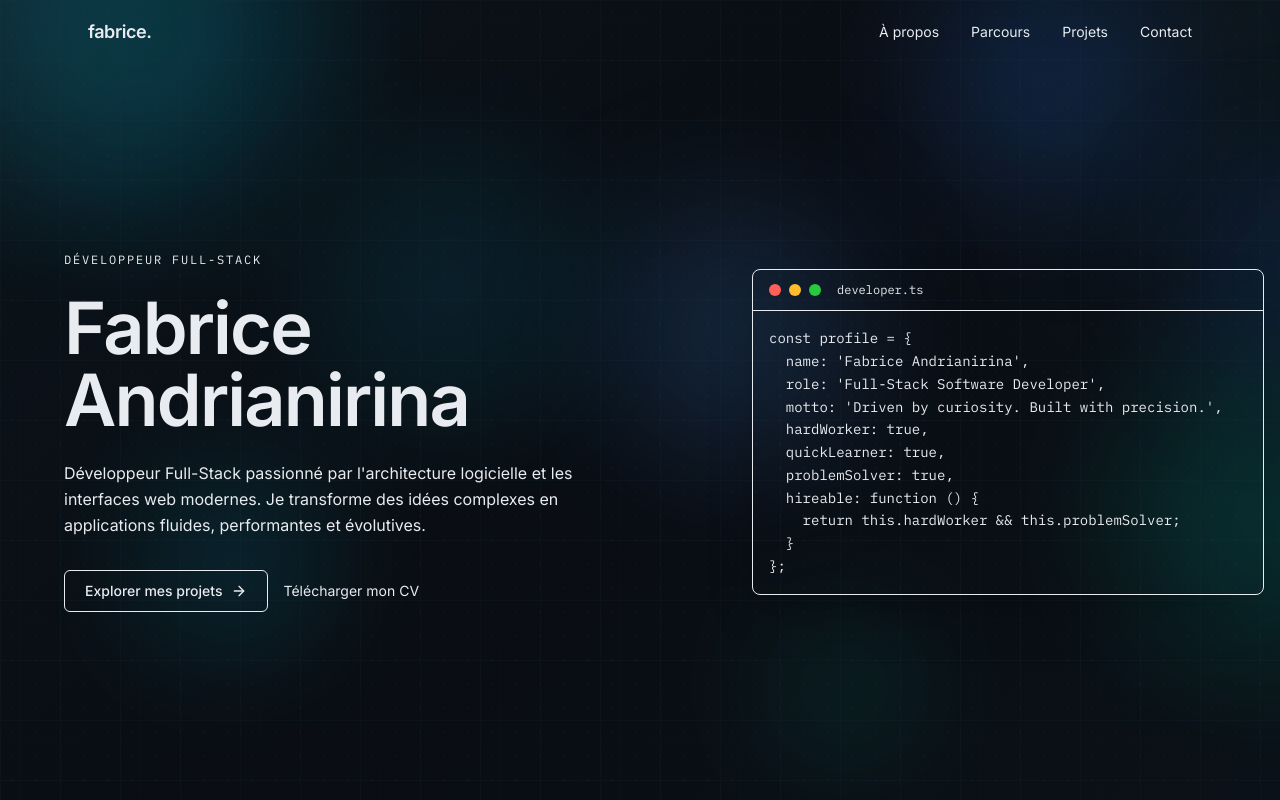
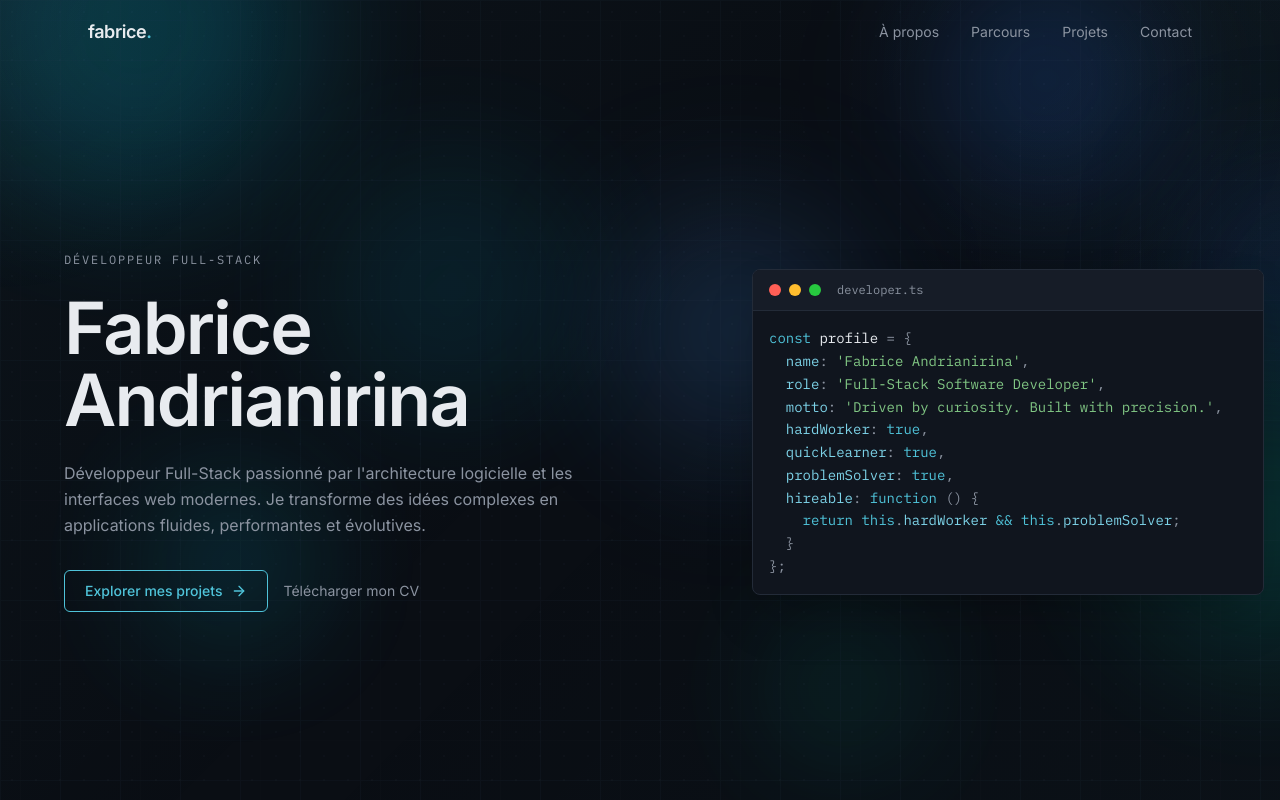
Before and after one commit to fabi-andrian2/mon-portfolio, a Next.js app: page / in a window 1280 px wide. Shown: the top 800 px of the page. Built offline with nearby package versions, Linux system fonts and the light colour scheme.

Commit message:
fix: change CSS variable declaration from :root to @theme

```diff
--- a/src/app/globals.css
+++ b/src/app/globals.css
@@ -1,6 +1,6 @@
 @import "tailwindcss";
 
-:root {
+@theme {
   --color-background: #0A0E14;
   --color-surface: #10151E;
   --color-card: #161C27;
```
